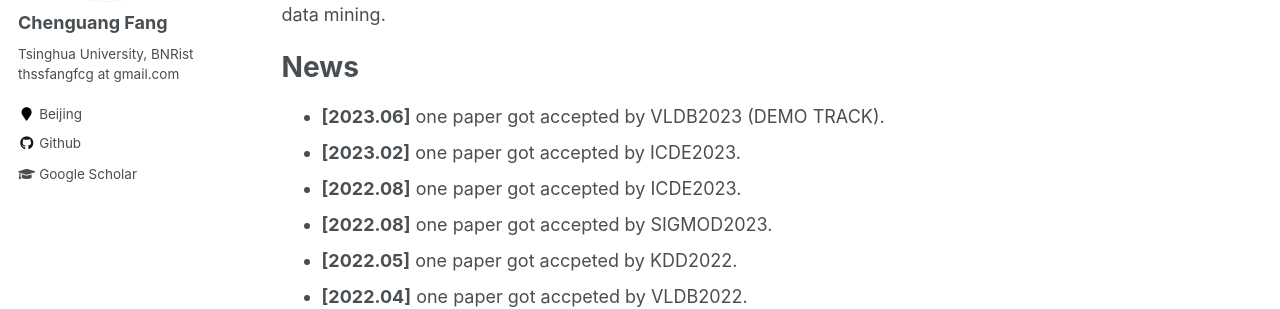
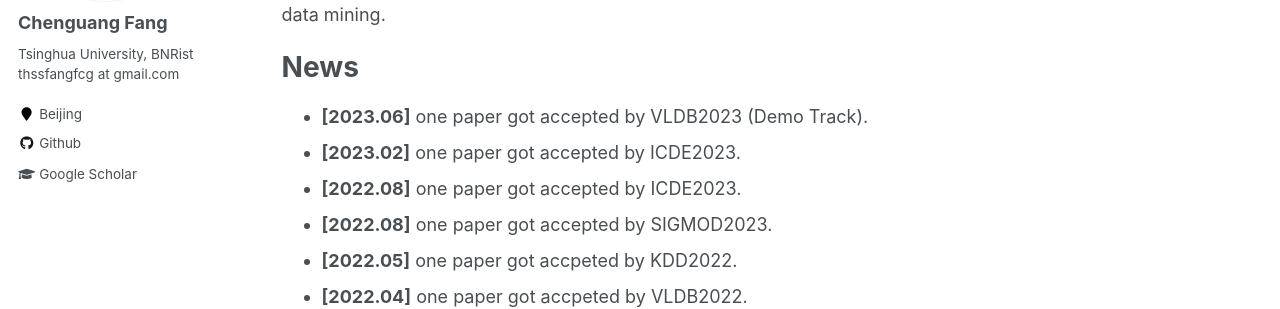
Before and after one commit to fangfcg/fangfcg.github.io, a Jekyll site: the page built from _pages/about.md, in a window 1280 px wide. Shown: the part 291-600 px from the top of the page. Built offline with Jekyll 4.4.1, drawn with Linux system fonts in a browser that asks for light colours.

```diff
--- a/_pages/about.md
+++ b/_pages/about.md
@@ -14,7 +14,7 @@ My research interests include time series storage, time series cleaning and time
 
 News
 ======
-+ **[2023.06]** one paper got accepted by VLDB2023 (DEMO TRACK).
++ **[2023.06]** one paper got accepted by VLDB2023 (Demo Track).
 + **[2023.02]** one paper got accepted by ICDE2023.
 + **[2022.08]** one paper got accepted by ICDE2023.
 + **[2022.08]** one paper got accepted by SIGMOD2023.
```
Also changed, not shown: _publications/papers.md (+1 -1 lines).
